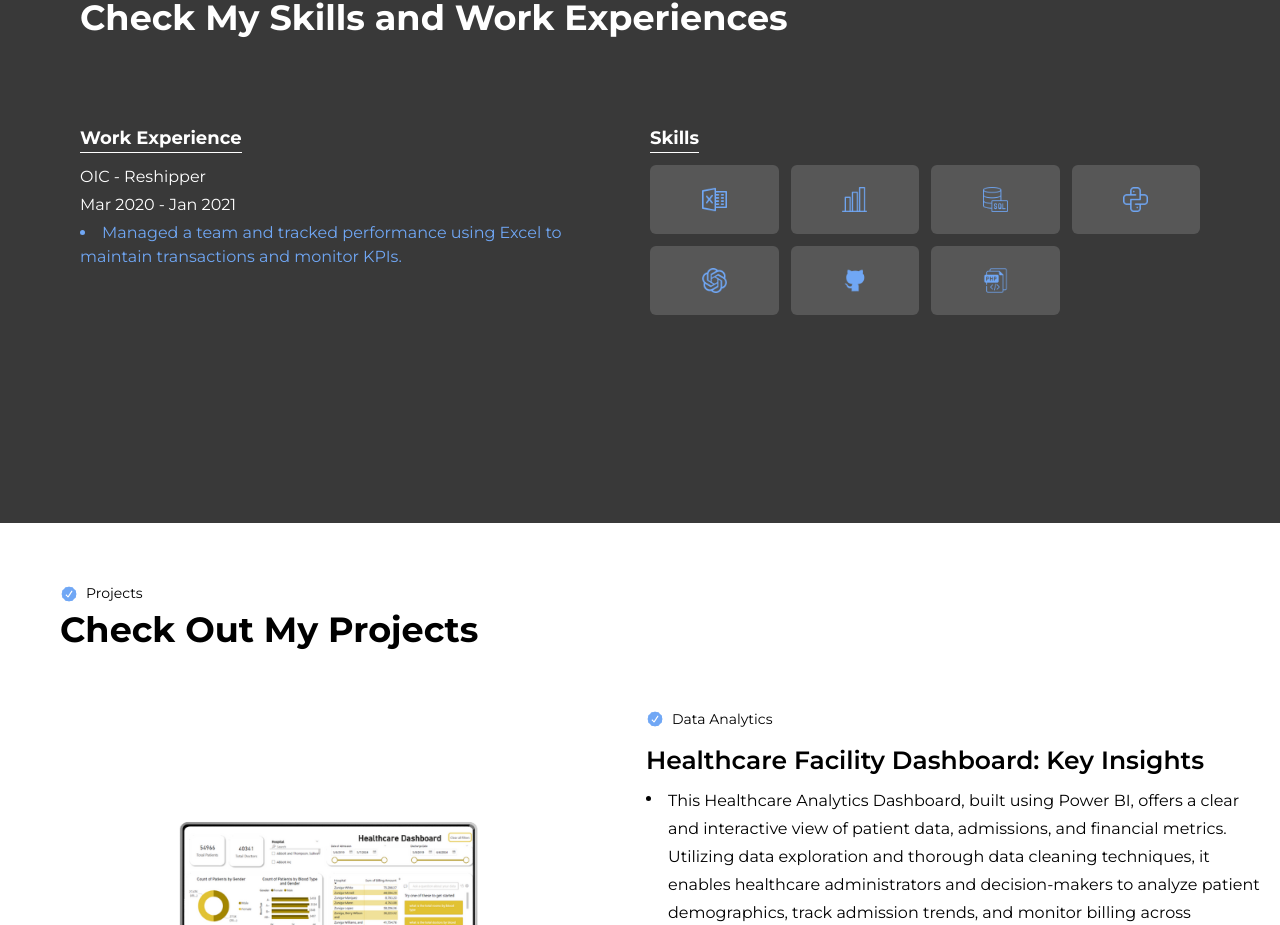
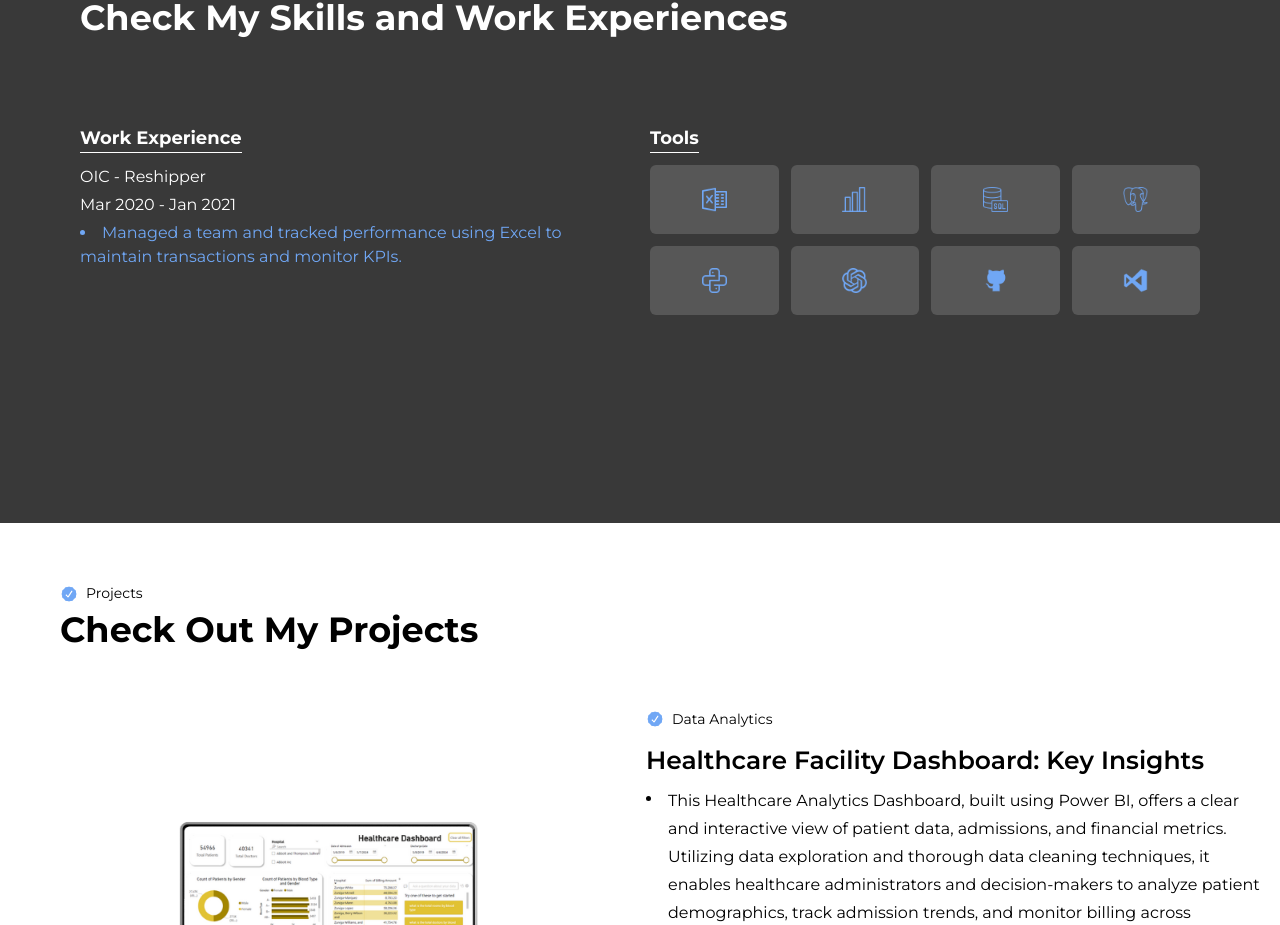
Before and after one commit to itsmenikoru/Jefferson-Bual-Portfolio, a Next.js app: page / in a window 1280 px wide. Shown: the part 1877-2802 px from the top of the page. Built offline with nearby package versions, Linux system fonts and the light colour scheme.

Commit message:
updated tools

```diff
--- a/src/app/(pages)/skills&experiences/page.tsx
+++ b/src/app/(pages)/skills&experiences/page.tsx
@@ -39,6 +39,13 @@ export default function SkillsExpPage() {
         '',
     },
     {
+      src: '/postgre.png',
+      alt: 'react',
+      title: 'PostgreSQL',
+      description:
+        '',
+    },
+    {
       src: '/python.png',
       alt: 'react',
       title: 'Python',
@@ -61,9 +68,9 @@ export default function SkillsExpPage() {
         '',
     },
     {
-      src: '/php.png',
+      src: '/vs.png',
       alt: 'react',
-      title: 'PHP',
+      title: 'Visual Studio Code',
       description:
         '',
     },
@@ -93,7 +100,7 @@ export default function SkillsExpPage() {
               </div>
             </div>
             <div className=''>
-              <DetailsTitle title='Skills' bg_color='white' />
+              <DetailsTitle title='Tools' bg_color='white' />
               <div className='grid grid-cols-4 gap-3 h-full mt-3'>
                 {frameworks.map((data, index) => (
                   <div
```
Also changed, not shown: public/postgre.png (added), public/vs.png (added).
